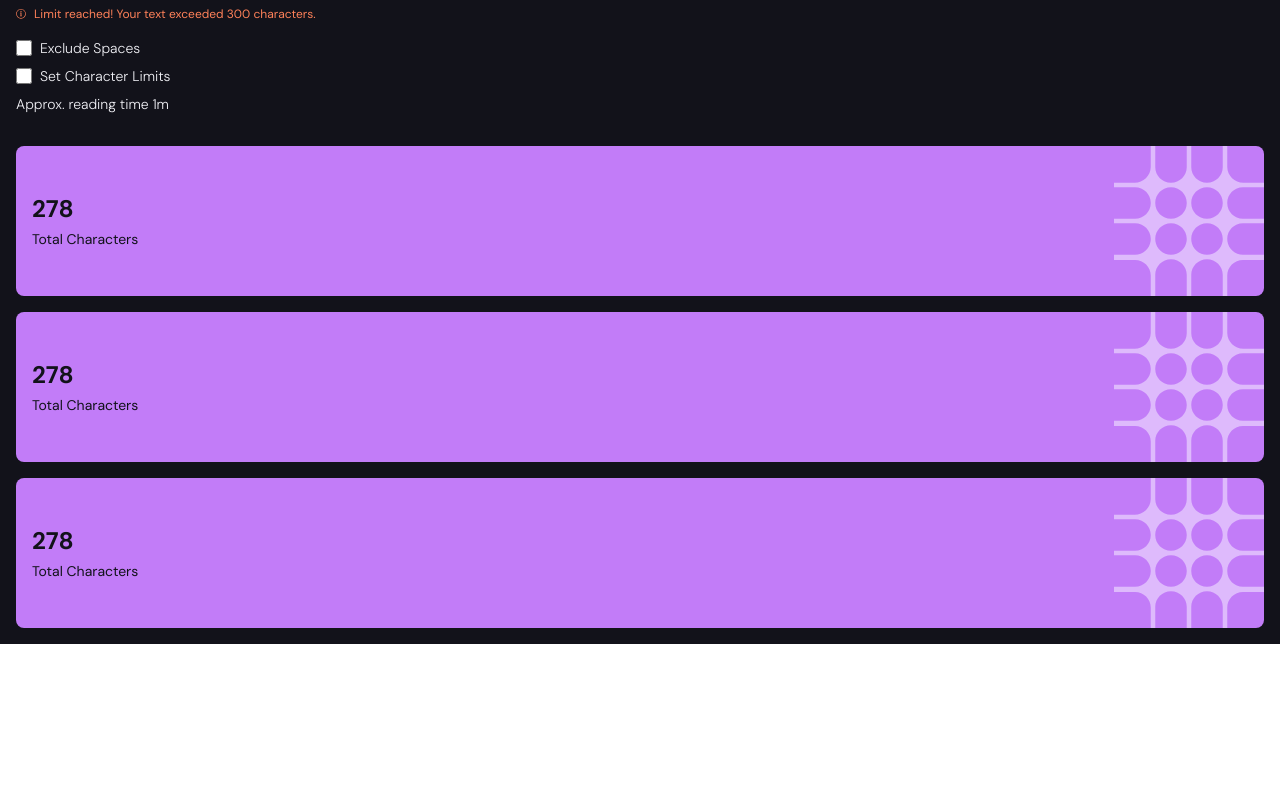
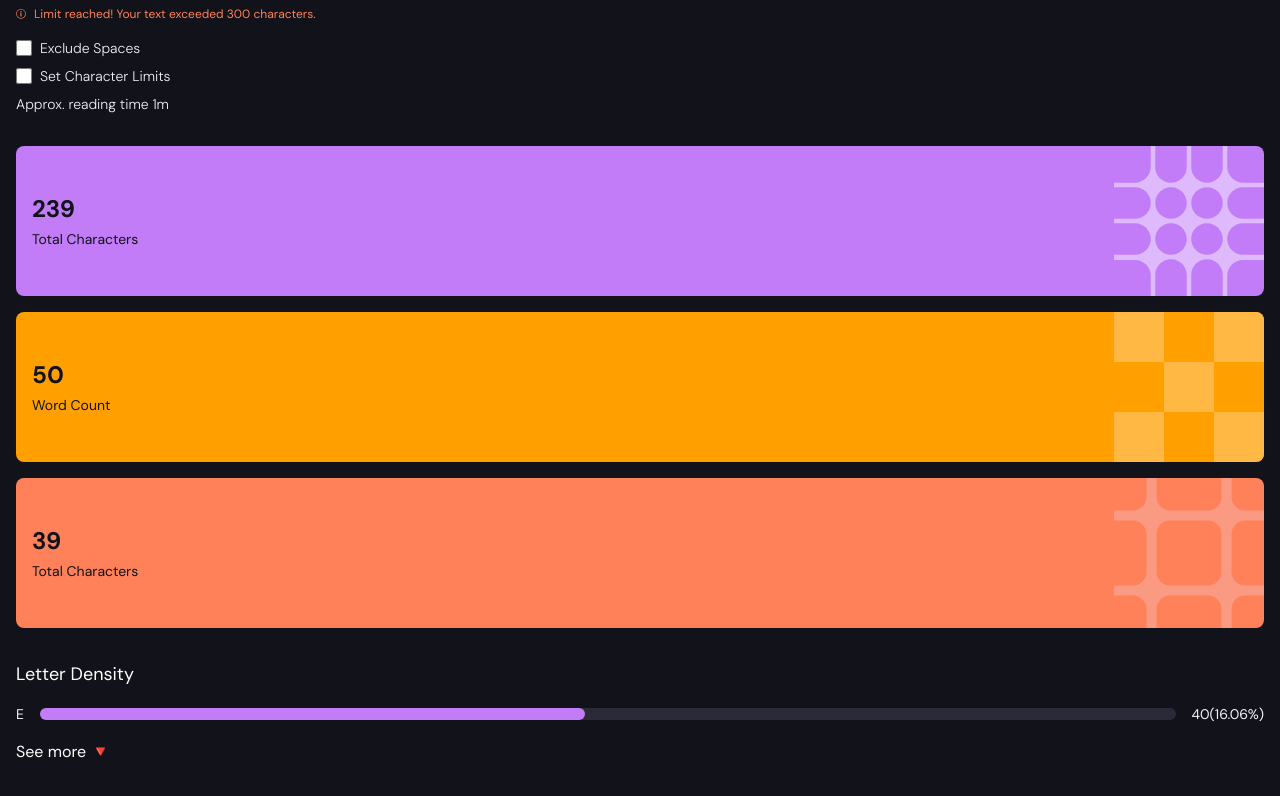
Before and after one commit to S-Bolt/FrontEndChallenges, a Next.js app: page / in a window 1280 px wide. Shown: the part 2299-3095 px from the top of the page. Before the commit the page ends 2943 px from the top, so only its background shows below. Built offline with nearby package versions, Linux system fonts and the light colour scheme.

Commit message:
cell style skeleton

```diff
--- a/src/app/page.js
+++ b/src/app/page.js
@@ -32,33 +32,82 @@ function CharacterCount() {
         <Header />
         <Title />
         <Inputs />
-        {/* Graphics Display */}
-        <div className="m-4 flex flex-col space-y-4">
-          <InfoBox />
-          <InfoBox />
-          <InfoBox />
-        </div>
-
-        {/* Letter Density Display*/}
+        <GraphicsDisplay />
+        <LetterDensityDisplay />
       </div>
     </div>
   );
 }
 
-function InfoBox({ value, label, imageSrc, altText }) {
+function LetterDensityDisplay() {
+  const percentage = 16;
+  const scaledPercentage = percentage * 3;
+  return (
+    <div className="m-4">
+      <div className="text-dm-san mb-4 text-lg text-neutral-white">
+        Letter Density
+      </div>
+      <div className="mb-2 flex items-center justify-between space-x-4">
+        <div className="text-dm-san text-sm text-neutral-slate-100">E</div>
+        <div className="h-3 w-full rounded-lg bg-neutral-slate-700">
+          <div
+            style={{ width: `${scaledPercentage}%` }}
+            className="h-3 rounded-lg bg-primary"
+          ></div>
+        </div>
+        <div className="text-dm-san text-sm text-neutral-slate-100">
+          40(16.06%)
+        </div>
+      </div>
+      <div className="text-dm-san my-4 text-neutral-white">See more 🔻</div>
+    </div>
+  );
+}
+
+function GraphicsDisplay() {
+  return (
+    <div className="m-4 flex flex-col space-y-4">
+      <InfoBox
+        value={239}
+        label={"Total Characters"}
+        imageSrc={"/character-count/pattern-character-count.svg"}
+        altText={"pattern-character-count"}
+        bgColor={"bg-primary"}
+      />
+      <InfoBox
+        value={50}
+        label={"Word Count"}
+        imageSrc={"/character-count/pattern-word-count.svg"}
+        altText={"pattern-word-count"}
+        bgColor={"bg-secondary"}
+      />
+      <InfoBox
+        value={39}
+        label={"Total Characters"}
+        imageSrc={"/character-count/pattern-sentence-count.svg"}
+        altText={"pattern-sentence-count"}
+        bgColor={"bg-accent-orange-light"}
+      />
+    </div>
+  );
+}
+
+function InfoBox({ value, label, imageSrc, altText, bgColor }) {
   return (
     <div className="flex justify-end">
-      <div className="flex flex-1 flex-col justify-center rounded-l-lg bg-primary py-6">
-        <div className="text-dm-sans mx-4 mb-1 text-2xl font-bold">278</div>
-        <div className="text-dm-sans mx-4 text-sm">Total Characters</div>
+      <div
+        className={`flex flex-1 flex-col justify-center rounded-l-lg ${bgColor} py-6`}
+      >
+        <div className="text-dm-sans mx-4 mb-1 text-2xl font-bold">{value}</div>
+        <div className="text-dm-sans mx-4 text-sm">{label}</div>
       </div>
       <div className="">
         <Image
-          src="/character-count/pattern-character-count.svg"
-          alt="pattern-character-count"
+          src={imageSrc}
+          alt={altText}
           width={150}
           height={150}
-          className="rounded-r-lg bg-primary"
+          className={`rounded-r-lg ${bgColor}`}
         />
       </div>
     </div>
```
